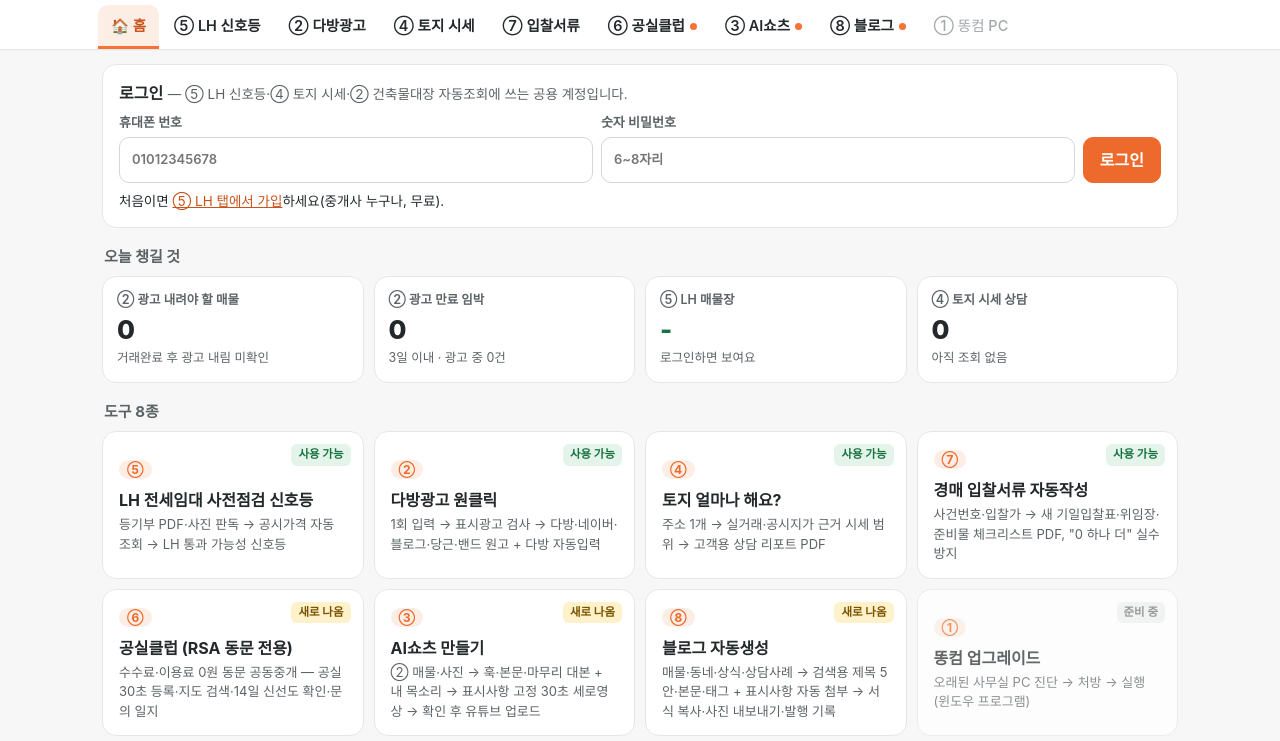
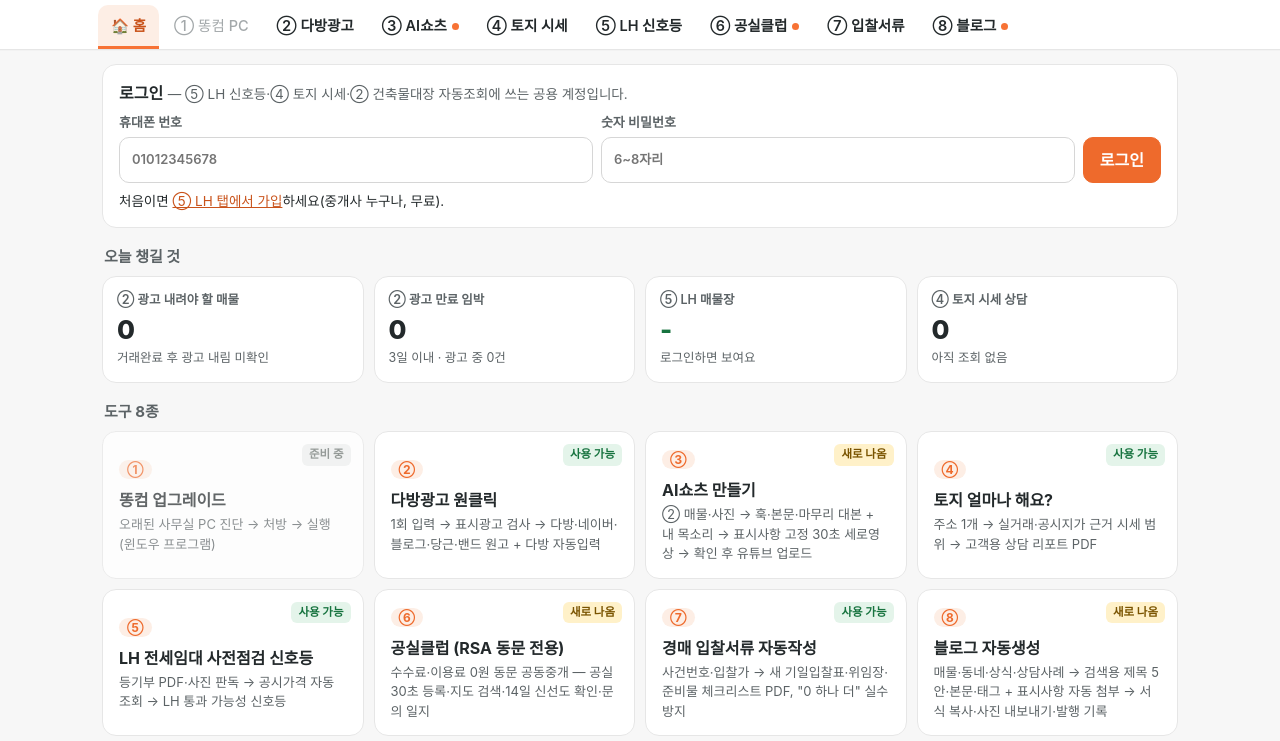
Before and after one commit to land3lab/junggae-app, a plain HTML site: page index.html in a window 1280 px wide. Shown: the part 59-800 px from the top of the page. Drawn offline with Linux system fonts and the light colour scheme.

Commit message:
허브 상단 메뉴·도구 목록을 번호순(①~⑧)으로 정렬
Co-Authored-By: Claude Opus 5.5 <noreply@anthropic.com>
Claude-Session: https://claude.ai/code/session_011JZC9gbwqbsukdvz66pVGy

```diff
--- a/index.html
+++ b/index.html
@@ -92,15 +92,15 @@ async function rpc(fn,args){const r=await fetch(SB_URL+'/rest/v1/rpc/'+fn,{metho
 
 /* 도구 목록 — 완성되면 page를 채우고 state를 'on'으로 */
 const TOOLS=[
+  {id:'pc',num:'①',short:'똥컴 PC',name:'똥컴 업그레이드',desc:'오래된 사무실 PC 진단 → 처방 → 실행(윈도우 프로그램)',state:'soon',
+    plan:['사양 자동 진단(CPU·RAM·HDD/SSD·부팅시간)','용도·예산 질문 3개','처방전: 0원 청소 / SSD·RAM / ChromeOS Flex','전후 비교 카드']},
+  {id:'dabang',num:'②',short:'다방광고',name:'다방광고 원클릭',desc:'1회 입력 → 표시광고 검사 → 다방·네이버·블로그·당근·밴드 원고 + 다방 자동입력',page:'dabang.html',state:'on'},
+  {id:'shorts',num:'③',short:'AI쇼츠',name:'AI쇼츠 만들기',desc:'② 매물·사진 → 훅·본문·마무리 대본 + 내 목소리 → 표시사항 고정 30초 세로영상 → 확인 후 유튜브 업로드',page:'shorts.html',state:'new'},
+  {id:'land',num:'④',short:'토지 시세',name:'토지 얼마나 해요?',desc:'주소 1개 → 실거래·공시지가 근거 시세 범위 → 고객용 상담 리포트 PDF',page:'land.html',state:'on'},
   {id:'lh',num:'⑤',short:'LH 신호등',name:'LH 전세임대 사전점검 신호등',desc:'등기부 PDF·사진 판독 → 공시가격 자동 조회 → LH 통과 가능성 신호등',page:'lh.html',state:'on'},
-  {id:'dabang',num:'②',short:'다방광고',name:'다방광고 원클릭',desc:'1회 입력 → 표시광고 검사 → 다방·네이버·블로그·당근·밴드 원고 + 다방 자동입력',page:'dabang.html',state:'on'},
-  {id:'land',num:'④',short:'토지 시세',name:'토지 얼마나 해요?',desc:'주소 1개 → 실거래·공시지가 근거 시세 범위 → 고객용 상담 리포트 PDF',page:'land.html',state:'on'},
+  {id:'vacancy',num:'⑥',short:'공실클럽',name:'공실클럽 (RSA 동문 전용)',desc:'수수료·이용료 0원 동문 공동중개 — 공실 30초 등록·지도 검색·14일 신선도 확인·문의 일지',page:'gongsil.html',state:'new'},
   {id:'bid',num:'⑦',short:'입찰서류',name:'경매 입찰서류 자동작성',desc:'사건번호·입찰가 → 새 기일입찰표·위임장·준비물 체크리스트 PDF, "0 하나 더" 실수 방지',page:'bid.html',state:'on'},
-  {id:'vacancy',num:'⑥',short:'공실클럽',name:'공실클럽 (RSA 동문 전용)',desc:'수수료·이용료 0원 동문 공동중개 — 공실 30초 등록·지도 검색·14일 신선도 확인·문의 일지',page:'gongsil.html',state:'new'},
-  {id:'shorts',num:'③',short:'AI쇼츠',name:'AI쇼츠 만들기',desc:'② 매물·사진 → 훅·본문·마무리 대본 + 내 목소리 → 표시사항 고정 30초 세로영상 → 확인 후 유튜브 업로드',page:'shorts.html',state:'new'},
-  {id:'blog',num:'⑧',short:'블로그',name:'블로그 자동생성',desc:'매물·동네·상식·상담사례 → 검색용 제목 5안·본문·태그 + 표시사항 자동 첨부 → 서식 복사·사진 내보내기·발행 기록',page:'blog.html',state:'new'},
-  {id:'pc',num:'①',short:'똥컴 PC',name:'똥컴 업그레이드',desc:'오래된 사무실 PC 진단 → 처방 → 실행(윈도우 프로그램)',state:'soon',
-    plan:['사양 자동 진단(CPU·RAM·HDD/SSD·부팅시간)','용도·예산 질문 3개','처방전: 0원 청소 / SSD·RAM / ChromeOS Flex','전후 비교 카드']}
+  {id:'blog',num:'⑧',short:'블로그',name:'블로그 자동생성',desc:'매물·동네·상식·상담사례 → 검색용 제목 5안·본문·태그 + 표시사항 자동 첨부 → 서식 복사·사진 내보내기·발행 기록',page:'blog.html',state:'new'}
 ];
 const BADGE={on:'<span class="badge b-on">사용 가능</span>',new:'<span class="badge b-new">새로 나옴</span>',soon:'<span class="badge b-soon">준비 중</span>'};
 let me=null,cur='home';const built={};
```
